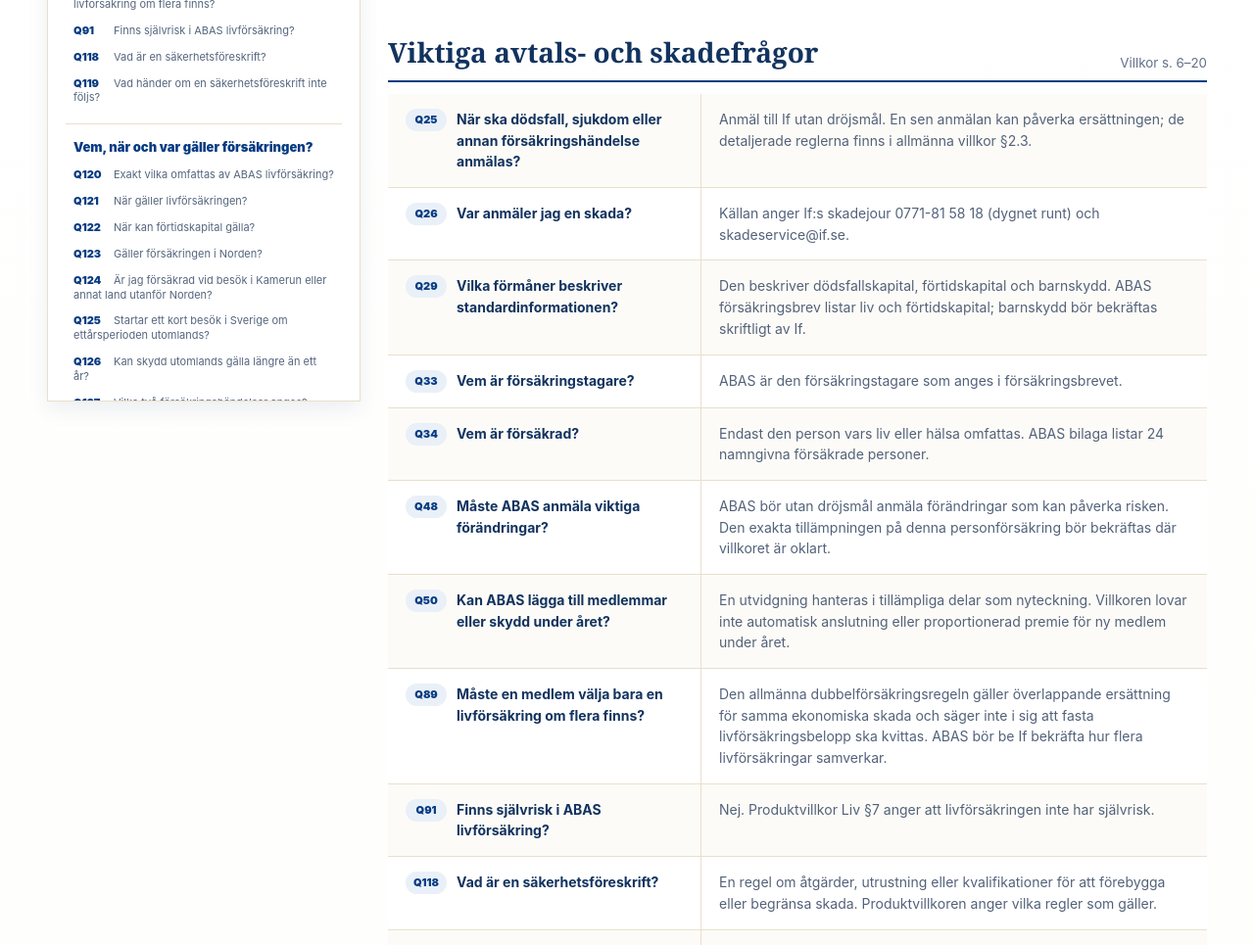
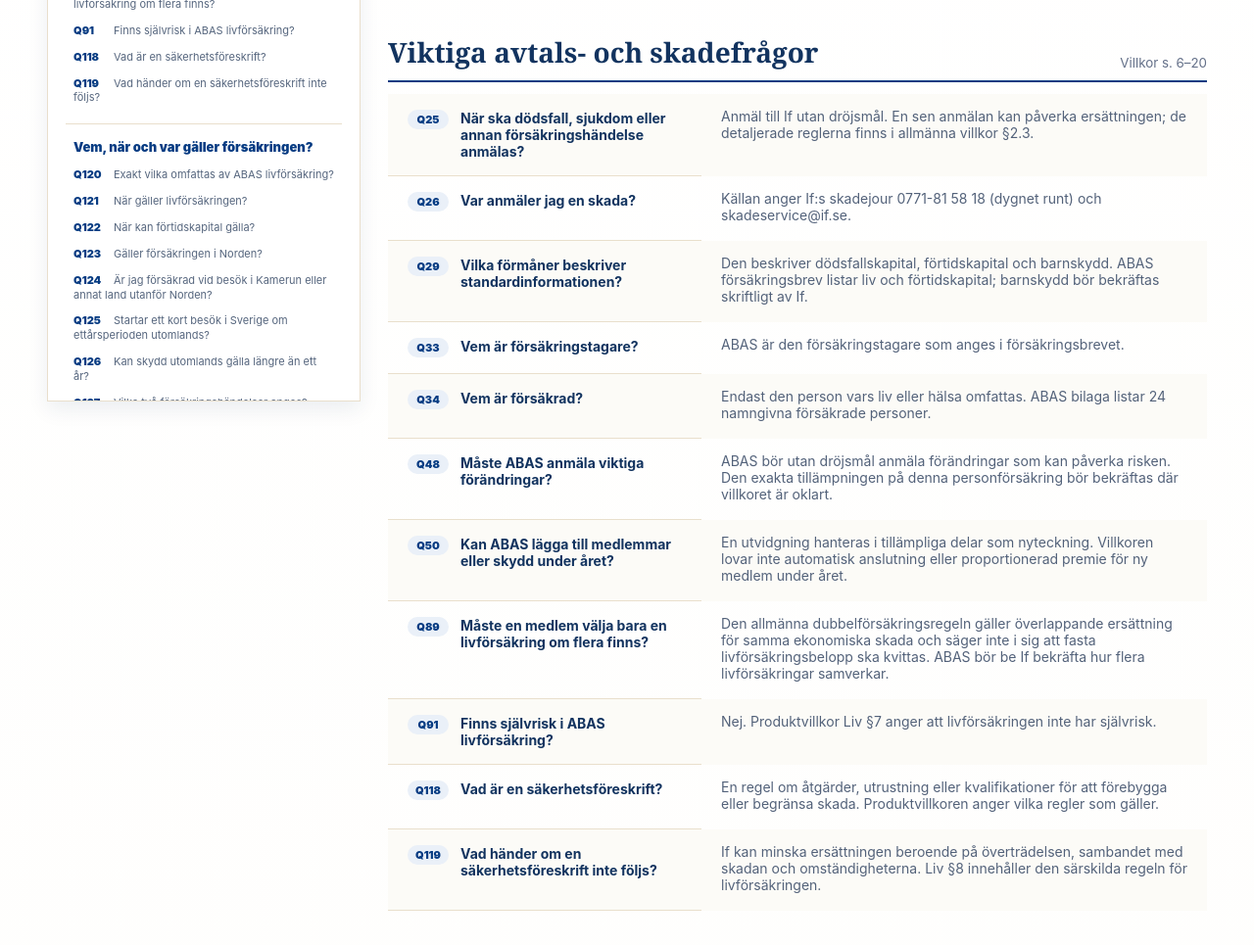
Before and after one commit to josephineMuriel/abas-sweden, a plain HTML site: page qa.html in a window 1280 px wide. Shown: the part 991-1956 px from the top of the page at 98% size. Drawn offline with Linux system fonts and the light colour scheme.

Commit message:
Update ABAS website 12Nov2026 RPN IF Docs 5

```diff
--- a/styles.css
+++ b/styles.css
@@ -334,9 +334,24 @@
 .qa-fact{display:grid;grid-template-columns:minmax(140px,42%) 1fr;gap:12px;padding:13px 15px;background:#fff;font-size:13px}.qa-fact span{color:var(--muted)}.qa-fact strong{color:var(--ink)}
 .qa-section{margin:38px 0}.qa-section-head{display:flex;justify-content:space-between;gap:20px;align-items:end;margin-bottom:12px;padding-bottom:10px;border-bottom:2px solid var(--navy)}
 .qa-section-head h2{font-size:28px;margin:0}.qa-section-head small{color:var(--muted);text-align:right}
-.qa-row{display:grid;grid-template-columns:minmax(270px,38%) 1fr;border-bottom:1px solid var(--line);background:#fff}
-.qa-row:nth-child(even){background:#fcfbf7}.qa-question,.qa-answer{padding:15px 18px;line-height:1.55}
-.qa-question{display:flex;gap:10px;align-items:flex-start;color:var(--ink);border-right:1px solid var(--line)}
+/*.qa-row{display:grid;grid-template-columns:minmax(270px,38%) 1fr;border-bottom:1px solid var(--line);background:#fff}*/
+.qa-row{
+    display:grid;
+    grid-template-columns:1fr;
+}
+.qa-row:nth-child(even){background:#fcfbf7}.qa-question,.qa-answer{padding:16px 20px;} /*;line-height:1.55*/
+.qa-question{
+    display:flex;
+    gap:12px;
+    align-items:flex-start;
+    border-right:none;
+    border-bottom:1px solid var(--line);
+}
+.qa-answer{
+    padding-top:14px;
+    padding-bottom:18px;
+}
+/*.qa-question{display:flex;gap:10px;align-items:flex-start;color:var(--ink);border-right:1px solid var(--line)}*/
 .qa-code{flex:none;display:inline-flex;align-items:center;justify-content:center;min-width:42px;padding:3px 7px;border-radius:999px;background:#eaf0f8;color:var(--navy);font-size:11px;font-weight:900}
 .qa-question strong{font-size:14px}.qa-answer{color:#53627a;font-size:14px}
 .qa-reduction-wrap{margin:18px 0 0;overflow:auto;border:1px solid var(--line);border-radius:12px}.qa-reduction{width:100%;border-collapse:collapse;background:#fff;font-size:13px}.qa-reduction th,.qa-reduction td{padding:9px 12px;border-bottom:1px solid var(--line);text-align:left}.qa-reduction th{background:#f4f7fb;color:var(--ink)}
```
